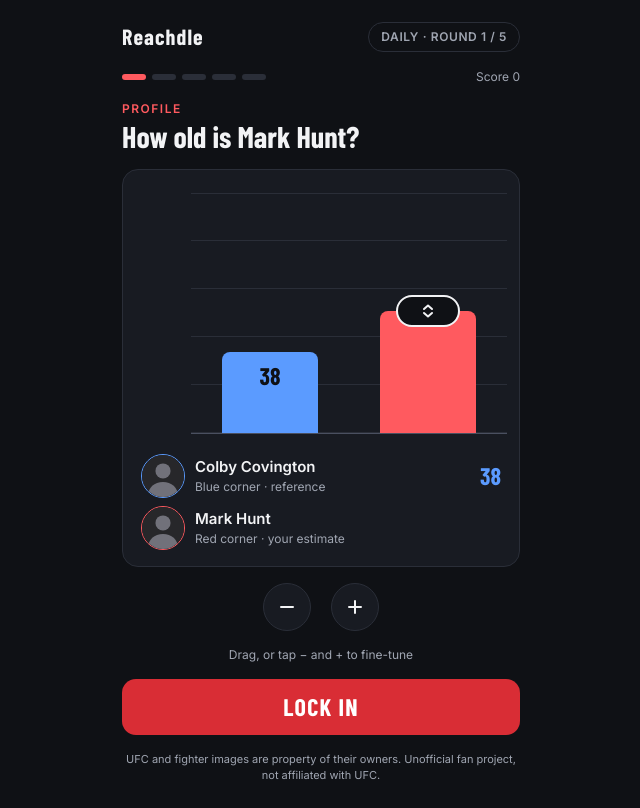
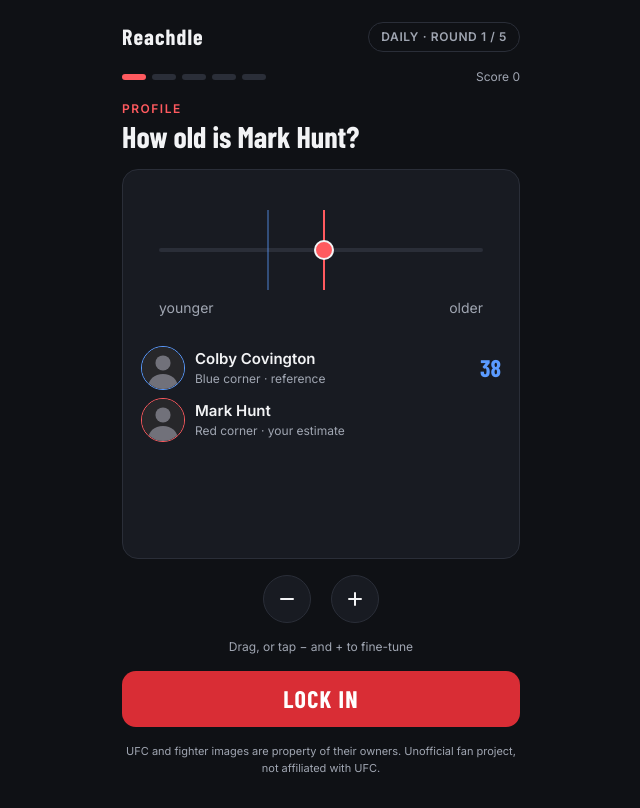
Before and after one commit to blchen10203/chrichu, a Next.js app in the folder web/: page /daily in a window 1280 px wide. Shown: the whole page, without its empty margins (319-959 px from the left). Built offline with nearby package versions, Linux system fonts and the light colour scheme.

Commit message:
Add the timeline stage for age
Co-Authored-By: Claude Sonnet 5.5 <noreply@anthropic.com>

```diff
--- /dev/null
+++ b/web/components/stages/TimelineStage.tsx
@@ -0,0 +1,78 @@
+import type { KeyboardEvent, PointerEvent } from "react";
+import type { StageProps } from "@/components/BarStage";
+import { clamp } from "@/components/stages/gauge";
+import { formatValue, fromFraction, nudge, toFraction } from "@/lib/engine/scale";
+
+// A pin is a line across the strip; the red one gets a 44 px slider hit area while guessing.
+function Pin({ t, className, dash, opacity, testId }: { t: number; className: string; dash?: string; opacity?: number; testId?: string }) {
+  return (
+    <svg
+      data-testid={testId}
+      viewBox="0 0 4 40"
+      preserveAspectRatio="none"
+      aria-hidden="true"
+      className={`pointer-events-none absolute top-1/2 h-20 w-1 -translate-x-1/2 -translate-y-1/2 ${className}`}
+      style={{ left: `${t * 100}%`, opacity }}
+    >
+      <line x1="2" y1="0" x2="2" y2="40" stroke="currentColor" strokeWidth="2" strokeLinecap="butt" strokeDasharray={dash} />
+    </svg>
+  );
+}
+
+export function TimelineStage({ metric, refValue, value, onChange, actual }: StageProps) {
+  const reveal = actual !== undefined;
+  const interactive = onChange && !reveal;
+  const t = clamp(toFraction(metric, value));
+
+  const drag = (e: PointerEvent<HTMLDivElement>) => {
+    const r = e.currentTarget.getBoundingClientRect();
+    onChange?.(fromFraction(metric, clamp((e.clientX - r.left) / r.width)));
+  };
+  const onKeyDown = (e: KeyboardEvent) => {
+    const dir = { ArrowUp: 1, ArrowRight: 1, ArrowDown: -1, ArrowLeft: -1 }[e.key];
+    if (!dir || !onChange) return;
+    e.preventDefault();
+    onChange(nudge(metric, value, dir as 1 | -1));
+  };
+  const handlers = interactive
+    ? {
+        onPointerDown: (e: PointerEvent<HTMLDivElement>) => {
+          e.currentTarget.setPointerCapture(e.pointerId);
+          drag(e);
+        },
+        onPointerMove: (e: PointerEvent<HTMLDivElement>) => e.currentTarget.hasPointerCapture(e.pointerId) && drag(e),
+      }
+    : {};
+
+  return (
+    <div data-testid="timeline-stage" className="flex-none px-6 py-4">
+      <div data-testid="timeline-strip" className="relative h-24 touch-none" {...handlers}>
+        <div className="absolute inset-x-0 top-1/2 h-1 -translate-y-1/2 rounded-full bg-line" />
+        <Pin t={clamp(toFraction(metric, refValue))} className="text-blue" opacity={0.4} />
+        <Pin testId="guess-pin" t={t} className="text-red" />
+        {reveal && <Pin testId="true-value" t={clamp(toFraction(metric, actual))} className="text-text" dash="4 3" />}
+        {interactive && (
+          <div
+            role="slider"
+            tabIndex={0}
+            aria-label="Your estimate"
+            aria-orientation="horizontal"
+            aria-valuemin={fromFraction(metric, 0)}
+            aria-valuemax={fromFraction(metric, 1)}
+            aria-valuenow={value}
+            aria-valuetext={formatValue(metric, value)}
+            onKeyDown={onKeyDown}
+            className="absolute top-1/2 flex size-11 -translate-x-1/2 -translate-y-1/2 items-center justify-center rounded-full focus-visible:outline-2 focus-visible:outline-offset-2 focus-visible:outline-text"
+            style={{ left: `${t * 100}%` }}
+          >
+            <div className="size-5 rounded-full border-2 border-text bg-red" />
+          </div>
+        )}
+      </div>
+      <div className="flex justify-between text-sm text-muted">
+        <span>younger</span>
+        <span>older</span>
+      </div>
+    </div>
+  );
+}
--- a/web/components/stages/index.tsx
+++ b/web/components/stages/index.tsx
@@ -3,6 +3,7 @@ import { SilhouetteStage } from "@/components/SilhouetteStage";
 import { DialStage } from "@/components/stages/DialStage";
 import { StackStage } from "@/components/stages/StackStage";
 import { TachStage } from "@/components/stages/TachStage";
+import { TimelineStage } from "@/components/stages/TimelineStage";
 import { fromFraction } from "@/lib/engine/scale";
 import type { Metric, MetricId } from "@/lib/engine/types";
 
@@ -15,6 +16,7 @@ export const STAGE_BY_METRIC: Partial<Record<MetricId, StageKind>> = {
   finish_rate: "dial",
   slpm: "tach",
   td_avg: "tach",
+  age: "timeline",
 };
 
 export function stageKind(metric: Metric): StageKind {
@@ -34,6 +36,8 @@ export function Stage(props: StageProps) {
       return <DialStage {...props} />;
     case "tach":
       return <TachStage {...props} />;
+    case "timeline":
+      return <TimelineStage {...props} />;
     case "stack":
       return <StackStage {...props} />;
     default:
```
Also changed, not shown: 1 other file (tests, documents, lock files or other folders).
